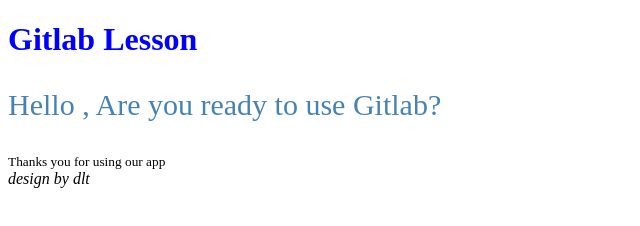
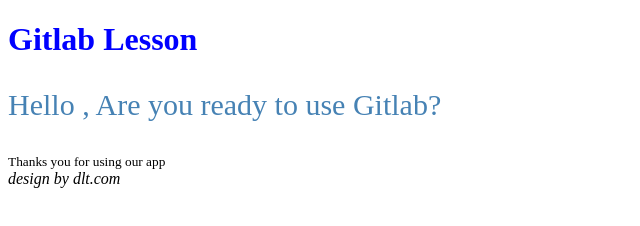
Before and after one commit to madisandar/githublesson1, a plain HTML site: page index.html in a window 1280 px wide. Shown: the full height of the page, 0-640 px from the left. Drawn offline with Linux system fonts and the light colour scheme.

Commit message:
M from local pc address dlt.com index.html

```diff
--- a/index.html
+++ b/index.html
@@ -16,7 +16,7 @@
         <h1>Gitlab Lesson</h1>
         <p>Hello , Are you ready to use Gitlab?</p>
         <small>Thanks you for using our app</small>
-        <address>design by dlt</address>
+        <address>design by dlt.com</address>
     </body>
 </html>
 
```
